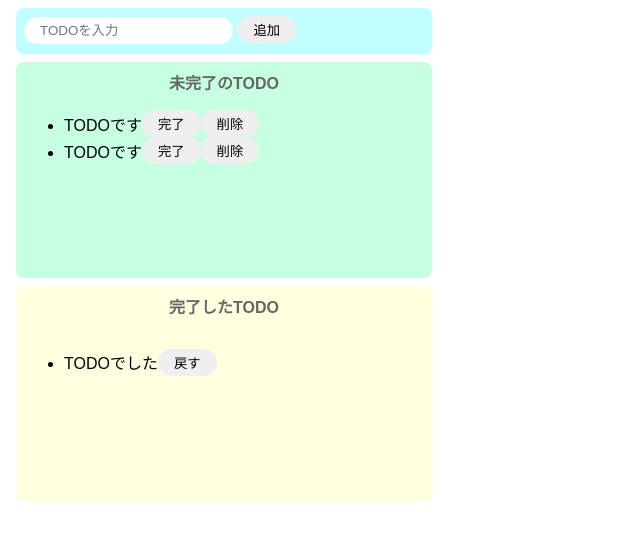
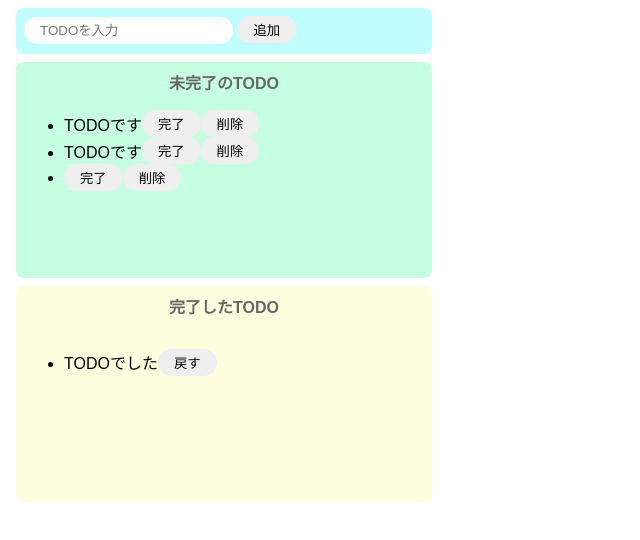
Before and after one commit to kimetenai/TODO-practice-udemy, a website built with Parcel: page index.html in a window 1280 px wide. Both pictures are taken after a click on the button "追加". Shown: the whole page, without its empty margins (0-640 px from the left). Built offline with nearby package versions, Linux system fonts and the light colour scheme.

Commit message:
ボタンを押したらリストが消える処理

```diff
--- a/index.html
+++ b/index.html
@@ -15,7 +15,7 @@
     <div class="incomplete-area">
       <!-- 未完了のTODOここから　 -->
       <p class="title">未完了のTODO</p>
-      <ul>
+      <ul id="incomplete-list">
         <div class="list-row">
           <li>TODOです</li>
           <button>完了</button>
@@ -27,10 +27,8 @@
           <button>完了</button>
           <button>削除</button>
         </div>
-
+      </ul>
     </div>
-
-
 
     <div class="complete-area">
       <!-- 完了済みTODOここから-->
--- a/src/index.js
+++ b/src/index.js
@@ -12,8 +12,39 @@ const onClickAdd = () => {
 
   //liタグ生成
   const li = document.createElement("li");
-  console.log(li);
+  li.innerText = inputText; //liの中にinputTextの文字が入る
+
+  //完了ボタン　タグ生成・クリックイベント付与
+  const completeButton = document.createElement("button");
+  completeButton.innerText = "完了";
+  completeButton.addEventListener("click", () => {
+    deleteFromInconpleteList(completeButton.parentNode);
+  });
+
+  const deleteButton = document.createElement("button");
+  deleteButton.innerText = "削除";
+  deleteButton.addEventListener("click", () => {
+    //押された削除ぼたんの親タグ（div）を未完了リストから削除
+    deleteFromInconpleteList(deleteButton.parentNode);
+  });
+
+  //divタグの子要素に各要素を設定
+  div.appendChild(li);
+  div.appendChild(completeButton);
+  div.appendChild(deleteButton);
+
+  //未完了のリストに追加
+  document.getElementById("incomplete-list").appendChild(div);
 };
+
+//未完了リストを削除する関数追加
+const deleteFromInconpleteList = (target) => {
+  document.getElementById("incomplete-list").removeChild(target);
+};
+/*  ↑は↓が元
+    const deleteTarget = completeButton.parentNode;
+    document.getElementById("incomplete-list").removeChild(deleteTarget);
+*/
 
 /*　追加ボタンを押したときに関数が実行される */
 document
```
Lines whose indentation alone changed are shown as unchanged.
